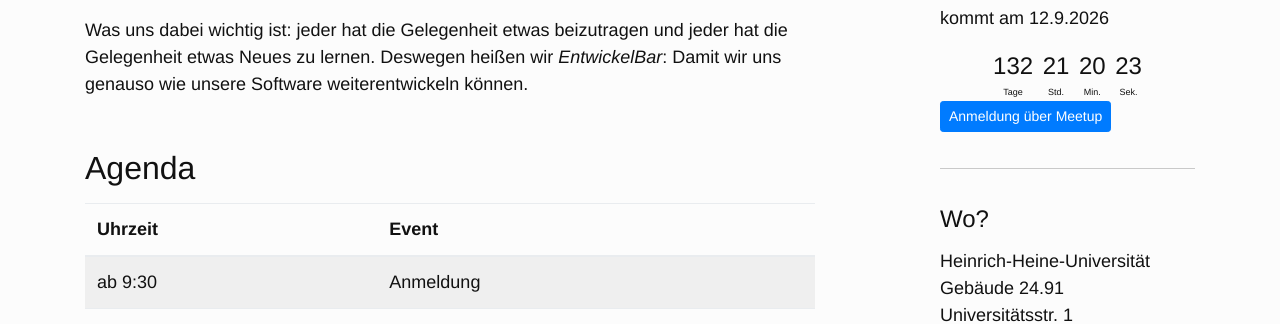
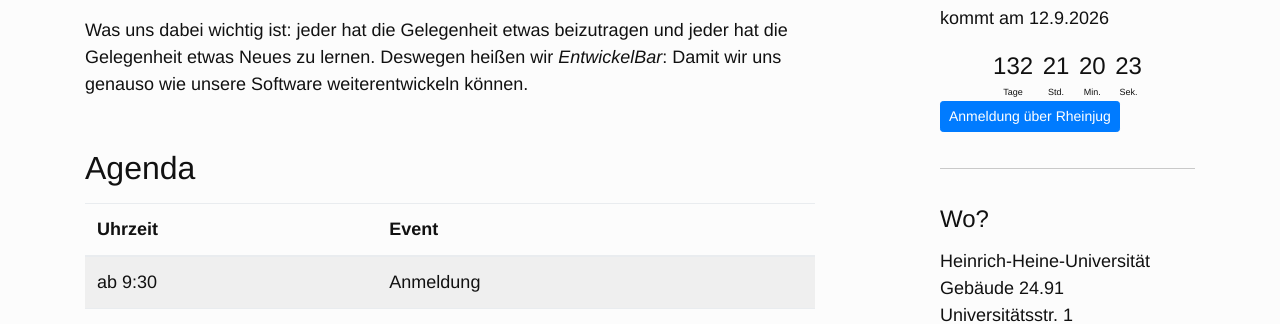
Before and after one commit to EntwickelBar/entwickelbar.github.io, a Jekyll site: the page built from index.html, in a window 1280 px wide and 900 px high, scrolled down 724 px. Shown: the part 152-476 px from the top of the window. Built offline with Jekyll 4.4.1, drawn with Linux system fonts in a browser that asks for light colours.

Commit message:
Update registration link text and URL in sidebar

```diff
--- a/_includes/sidebar.html
+++ b/_includes/sidebar.html
@@ -22,9 +22,9 @@
   </tr>
 </table>
 
-<p><a class="btn btn-primary btn-sm" href="https://www.meetup.com/rheinjug/events/305752339/" id="anmeldung"
+<p><a class="btn btn-primary btn-sm" href="https://rheinjug.de" id="anmeldung"
       style="white-space:normal !important">
-  Anmeldung über Meetup
+  Anmeldung über Rheinjug
 </a>
 </p>
 
```
